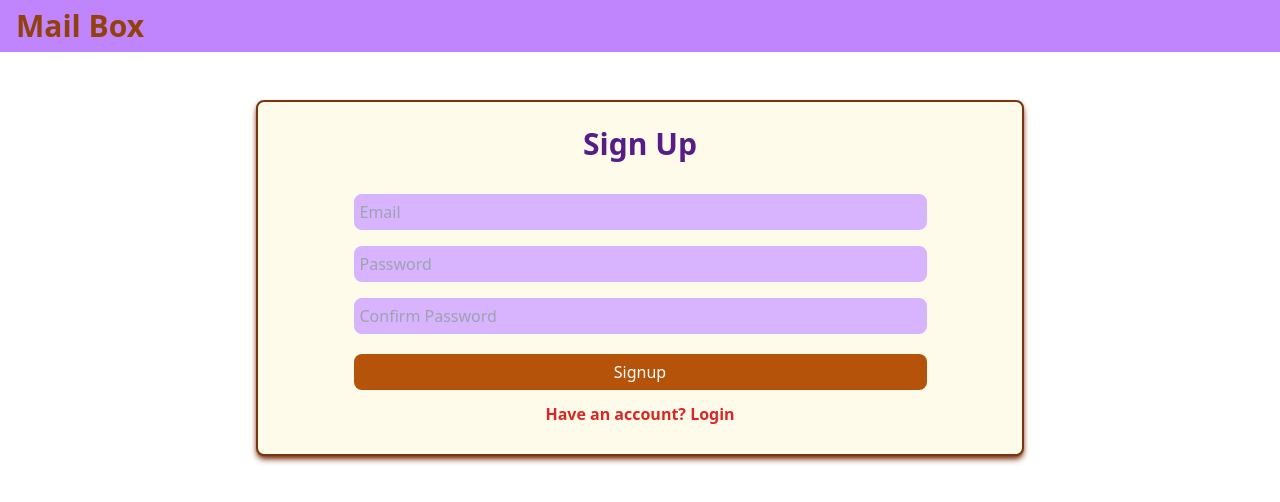
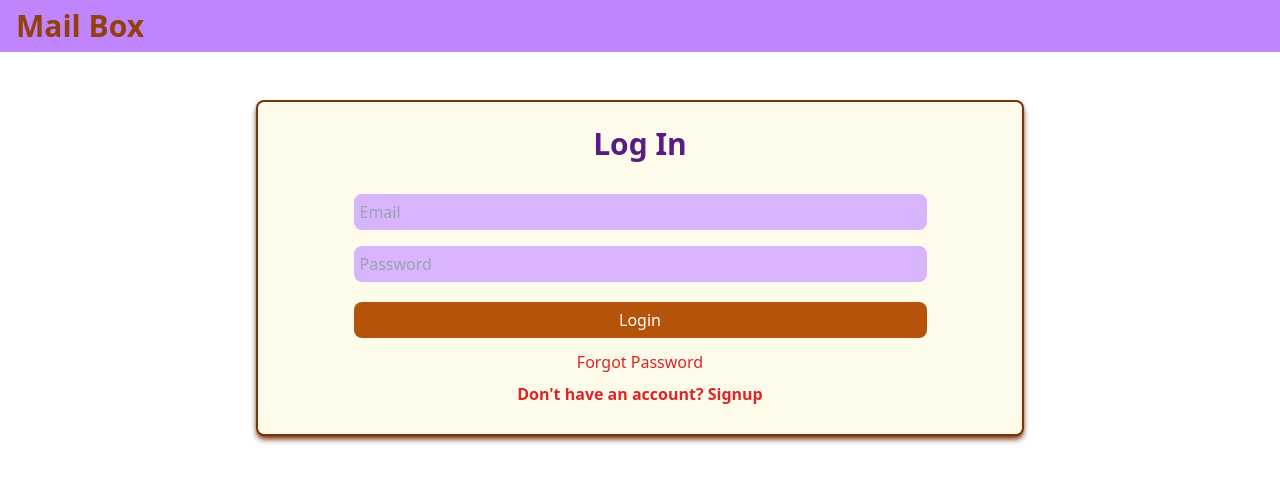
Before and after one commit to codingpartnerNB/mail-box, a React (Create React App) app: page / in a window 1280 px wide. Shown: the top 502 px of the page. Built offline with nearby package versions, Linux system fonts and the light colour scheme.

Commit message:
Login Screen

```diff
--- a/src/App.js
+++ b/src/App.js
@@ -2,6 +2,7 @@ import { BrowserRouter, Route, Routes } from 'react-router-dom';
 import './App.css';
 import RootLayout from './components/Layout/RootLayout';
 import Signup from './components/Signup/Signup';
+import Home from './components/Layout/Home';
 
 function App() {
   return (
@@ -9,6 +10,7 @@ function App() {
       <Routes>
         <Route path='/' element={<RootLayout />}>
           <Route index element={<Signup />} />
+          <Route path="home" element={<Home />} />
         </Route>
       </Routes>
     </BrowserRouter>
--- /dev/null
+++ b/src/components/Layout/Home.js
@@ -0,0 +1,11 @@
+import React from "react";
+
+const Home = ()=>{
+    return(
+        <React.Fragment>
+            <p className="text-center text-purple-700">Welcome to your Mail Box</p>
+        </React.Fragment>
+    );
+}
+
+export default Home;
--- a/src/components/Signup/Signup.js
+++ b/src/components/Signup/Signup.js
@@ -1,23 +1,36 @@
 import React, { useRef, useState } from "react";
+import { Link, useNavigate } from "react-router-dom";
 
 const Signup = () => {
   const emailInputRef = useRef();
   const passwordInputRef = useRef();
   const cPasswordInputRef = useRef();
   const [isLoading, setIsLoading] = useState(false);
+  const [isLogin, setIsLogin] = useState(true);
+  const navigate = useNavigate();
+
+  const switchAuthModeHandler = ()=>{
+    setIsLogin(prevState => !prevState);
+  }
 
   const submitFormHandler = async (event) => {
     event.preventDefault();
     const enteredEmail = emailInputRef.current.value;
     const enteredPassword = passwordInputRef.current.value;
+    if(!isLogin){
       const enteredCPassword = cPasswordInputRef.current.value;
       if (enteredPassword !== enteredCPassword) {
         alert("Password and confirm password should be matched!");
         return;
       }
+    }
     setIsLoading(true);
-    const url =
-      "https://identitytoolkit.googleapis.com/v1/accounts:signUp?key=AIzaSyB6UIYeH2c-_Ookju1wRgl-qsb894RvMEI";
+    let url;
+    if(isLogin){
+      url="https://identitytoolkit.googleapis.com/v1/accounts:signInWithPassword?key=AIzaSyB6UIYeH2c-_Ookju1wRgl-qsb894RvMEI";
+    }else{
+      url ="https://identitytoolkit.googleapis.com/v1/accounts:signUp?key=AIzaSyB6UIYeH2c-_Ookju1wRgl-qsb894RvMEI";
+    }
     try {
       const res = await fetch(url, {
         method: "POST",
@@ -35,17 +48,26 @@ const Signup = () => {
       if (!res.ok) {
         throw new Error("Something went wrong!");
       }
+      if(isLogin){
+        console.log("User has successfully logged in!");
+        localStorage.setItem("email",data.email);
+        localStorage.setItem("token",data.idToken);
+        navigate('/home');
+      }else{
+        console.log("User has successfully signed up!");
+        setIsLogin(true);
+      }
       console.log(data);
-      console.log("User has successfully signed up!");
     } catch (error) {
-      console.log(error);
+      alert("Email or password should correct!");
+      console.log(error.message);
     }
   };
 
   return (
     <section className="border-2 border-amber-900 bg-amber-50 rounded-lg my-12 w-3/5 m-auto shadow-md shadow-amber-900">
       <h1 className="text-center my-6 text-purple-900 text-3xl font-bold">
-        Sign Up
+        {isLogin ? "Log In" : "Sign Up"}
       </h1>
       <form
         onSubmit={submitFormHandler}
@@ -65,6 +87,7 @@ const Signup = () => {
           className="bg-purple-300 border-2 border-purple-300 rounded-lg p-1 my-2 focus:outline-none focus:border-2 focus:border-amber-800"
           required
         />
+        {!isLogin && (
           <input
             type="password"
             placeholder="Confirm Password"
@@ -72,15 +95,17 @@ const Signup = () => {
             className="bg-purple-300 border-2 border-purple-300 rounded-lg my-2 p-1 focus:outline-none focus:border-2 focus:border-amber-800"
             required
           />
+        )}
         {!isLoading && <button
           type="submit"
           className="bg-amber-700 text-white p-1.5 my-3 rounded-lg text-bold hover:bg-amber-900"
         >
-          Signup
+          {isLogin ? "Login" : "Signup"}
         </button>}
-        {isLoading && <p>Sending request...</p>}
-        <span className="mb-2 text-center cursor-pointer text-red-600 font-bold">
-          Have an account? Login
+        {isLoading && <p className="text-center">Sending request...</p>}
+        {isLogin && <Link to="/forgot" className="text-center text-red-600">Forgot Password</Link>}
+        <span onClick={switchAuthModeHandler} className="my-2 text-center cursor-pointer text-red-600 font-bold">
+          {isLogin ? "Don't have an account? Signup" : "Have an account? Login"}
         </span>
       </form>
     </section>
```
Lines whose indentation alone changed are shown as unchanged.
